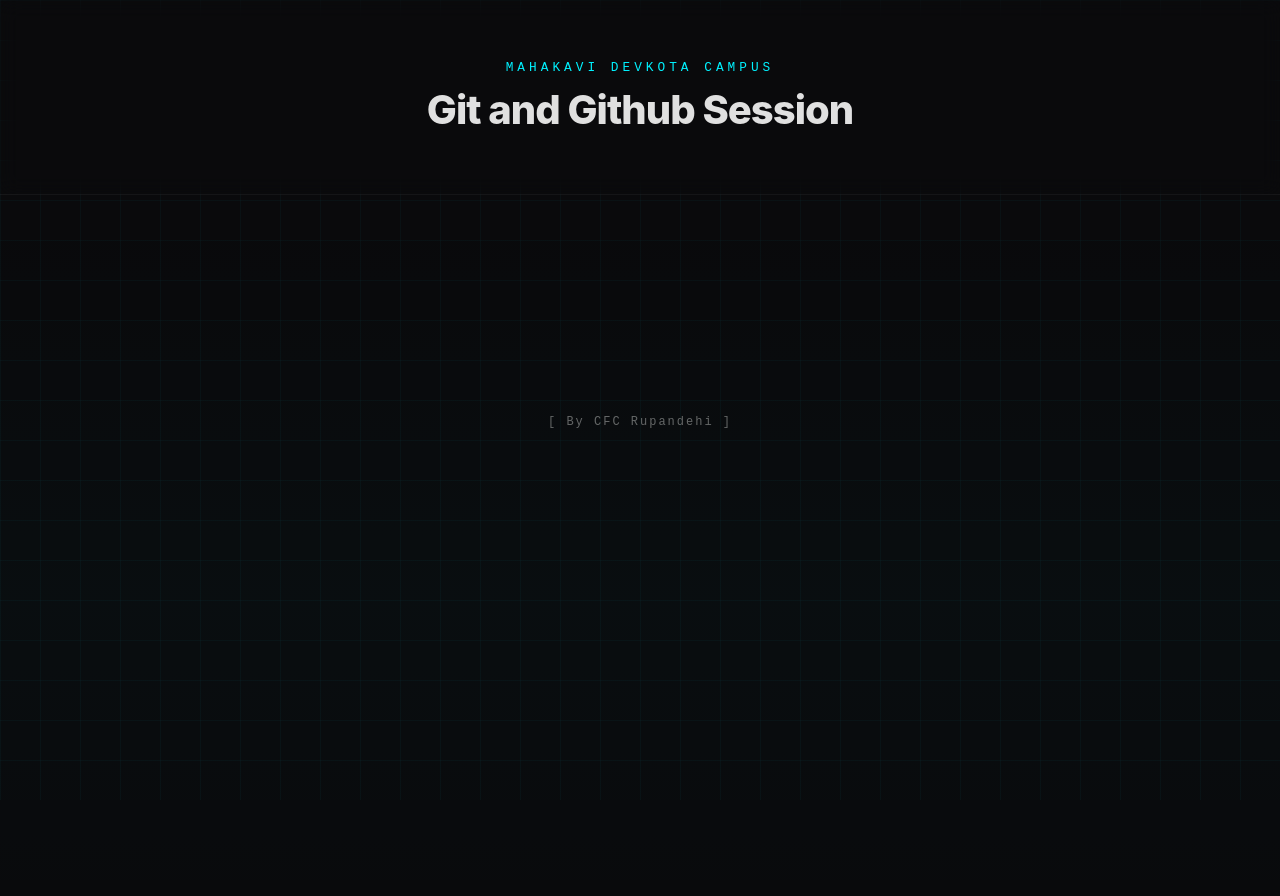
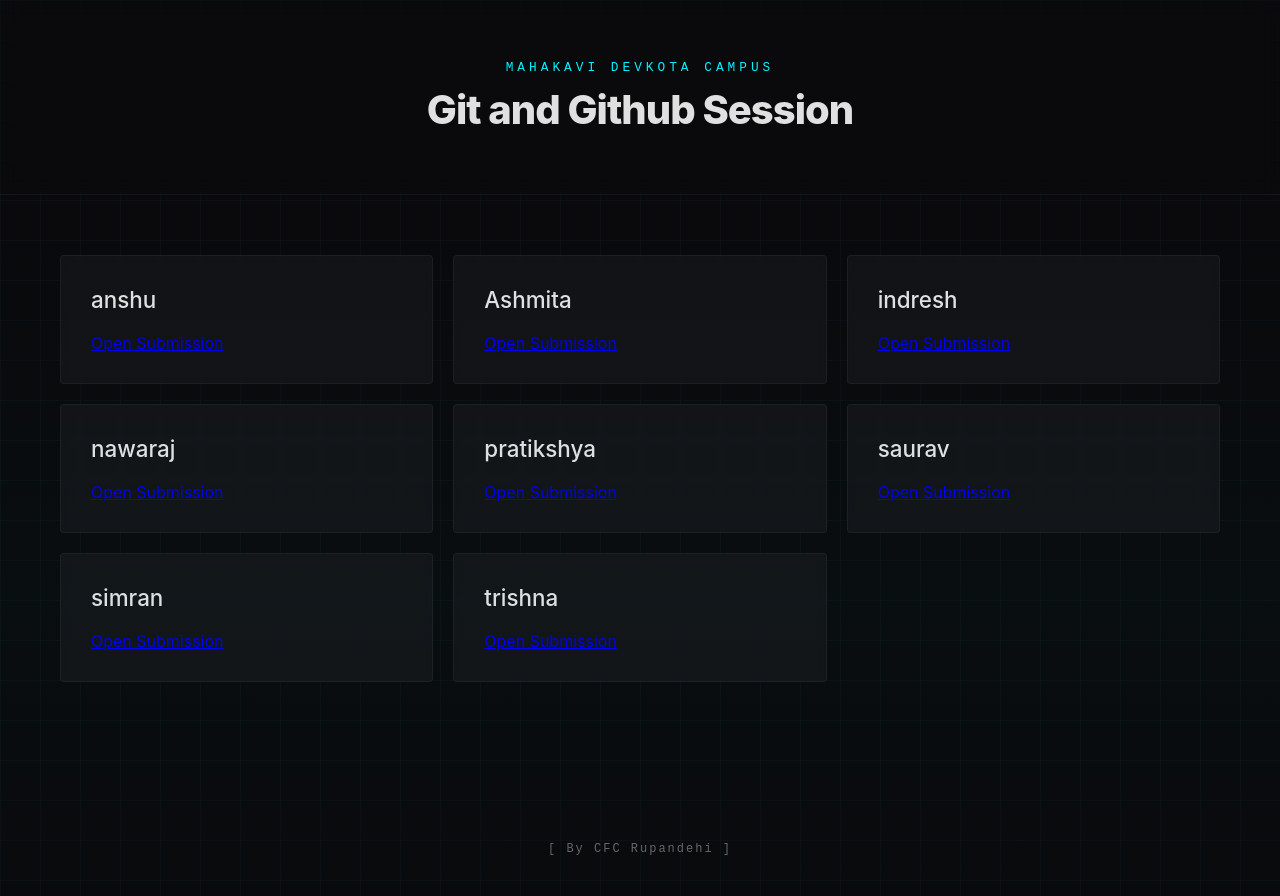
Before and after one commit to arundada9000/collaboration, a website: page index.html in a window 1280 px wide. Before the commit the page ends 800 px from the top, so only its background shows below. Drawn offline with Linux system fonts and the light colour scheme.

Commit message:
new repo

```diff
--- a/index.html
+++ b/index.html
@@ -168,6 +168,45 @@
 
   <main class="container">
 
+    <div class="card">
+      <h3>anshu</h3>
+      <a href="./all/anshu.html" target="_blank">Open Submission</a>
+    </div>
+
+    <div class="card">
+      <h3>Ashmita</h3>
+      <a href="./all/Ashmita.html" target="_blank">Open Submission</a>
+    </div>
+
+    <div class="card">
+      <h3>indresh</h3>
+      <a href="./all/indresh.html" target="_blank">Open Submission</a>
+    </div>
+
+    <div class="card">
+      <h3>nawaraj</h3>
+      <a href="./all/nawaraj.html" target="_blank">Open Submission</a>
+    </div>
+
+    <div class="card">
+      <h3>pratikshya</h3>
+      <a href="./all/pratikshya.html" target="_blank">Open Submission</a>
+    </div>
+
+    <div class="card">
+      <h3>saurav</h3>
+      <a href="./all/saurav.html" target="_blank">Open Submission</a>
+    </div>
+
+    <div class="card">
+      <h3>simran</h3>
+      <a href="./all/simran.html" target="_blank">Open Submission</a>
+    </div>
+
+    <div class="card">
+      <h3>trishna</h3>
+      <a href="./all/trishna.html" target="_blank">Open Submission</a>
+    </div>
   </main>
 
   <footer>
```
